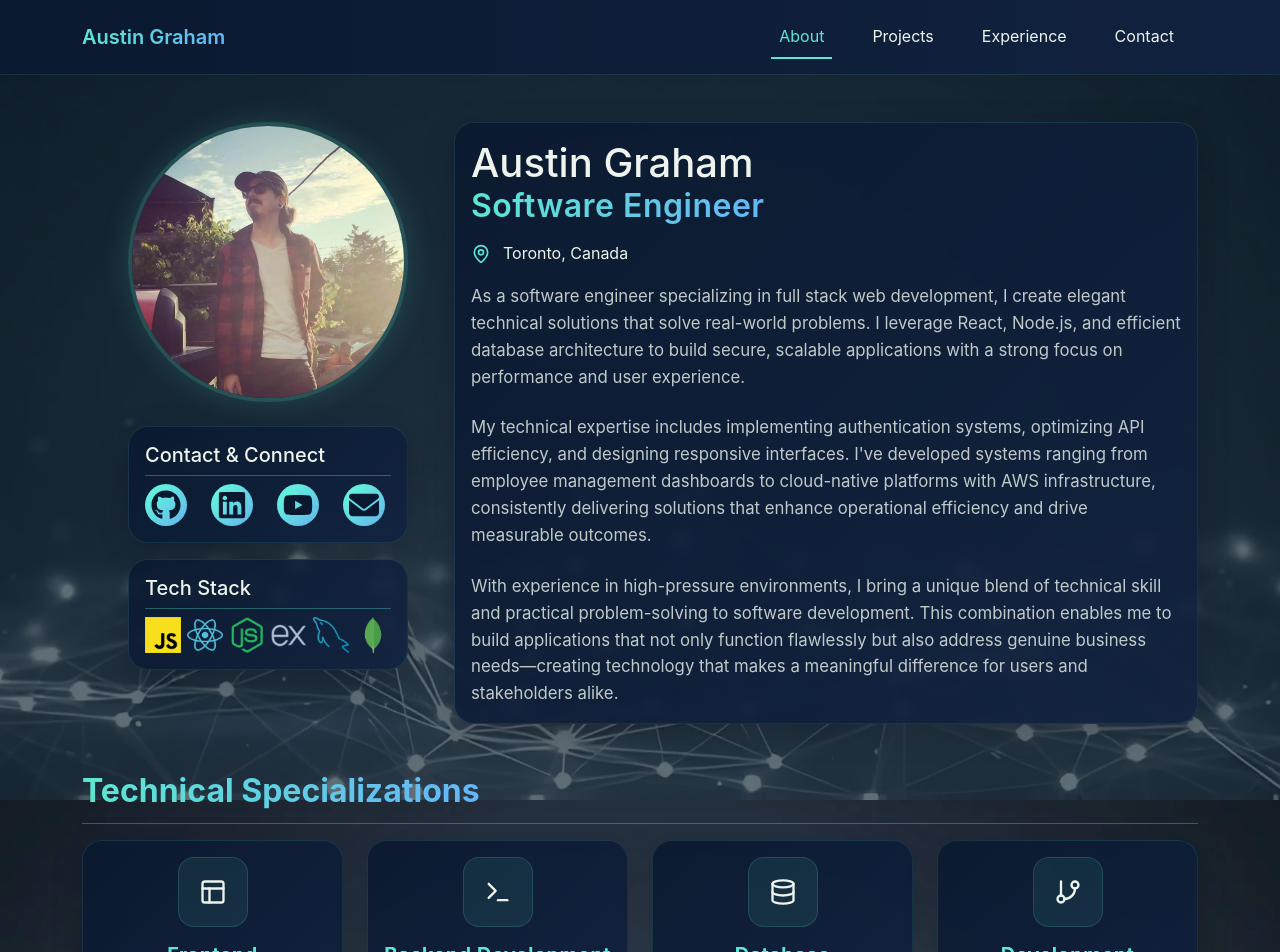
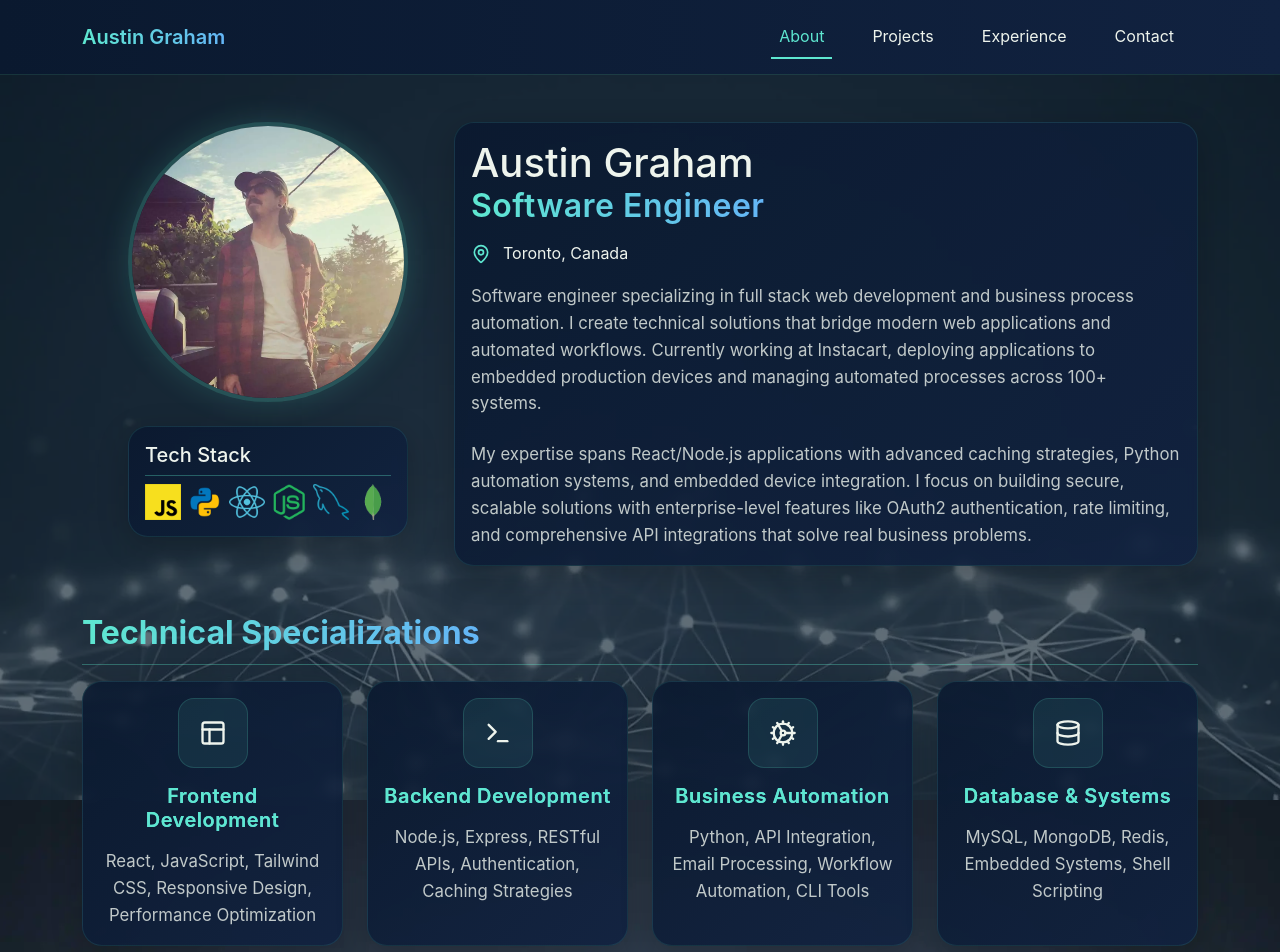
Before and after one commit to kyoriku/react-portfolio, a React (Vite) app: page / in a window 1280 px wide. Shown: the top 952 px of the page. Built offline with nearby package versions, Linux system fonts and the light colour scheme.

Commit message:
update about page

```diff
--- a/src/pages/About/components/Biography.jsx
+++ b/src/pages/About/components/Biography.jsx
@@ -29,13 +29,10 @@ export const Biography = ({ animations }) => (
       <section className="bio" aria-label="Biography">
         <div className="card-text">
           <BiographyText animations={animations}>
-            As a software engineer specializing in full stack web development, I create elegant technical solutions that solve real-world problems. I leverage React, Node.js, and efficient database architecture to build secure, scalable applications with a strong focus on performance and user experience.
-          </BiographyText>
-          <BiographyText animations={animations}>
-            My technical expertise includes implementing authentication systems, optimizing API efficiency, and designing responsive interfaces. I've developed systems ranging from employee management dashboards to cloud-native platforms with AWS infrastructure, consistently delivering solutions that enhance operational efficiency and drive measurable outcomes.
+            Software engineer specializing in full stack web development and business process automation. I create technical solutions that bridge modern web applications and automated workflows. Currently working at Instacart, deploying applications to embedded production devices and managing automated processes across 100+ systems.
           </BiographyText>
           <BiographyText animations={animations} className="mb-0">
-            With experience in high-pressure environments, I bring a unique blend of technical skill and practical problem-solving to software development. This combination enables me to build applications that not only function flawlessly but also address genuine business needs—creating technology that makes a meaningful difference for users and stakeholders alike.
+            My expertise spans React/Node.js applications with advanced caching strategies, Python automation systems, and embedded device integration. I focus on building secure, scalable solutions with enterprise-level features like OAuth2 authentication, rate limiting, and comprehensive API integrations that solve real business problems.
           </BiographyText>
         </div>
       </section>
--- a/src/pages/About/components/ProfileImage.jsx
+++ b/src/pages/About/components/ProfileImage.jsx
@@ -28,11 +28,11 @@ export const ProfileImage = ({ animations }) => (
       </motion.figure>
 
       <div className="text-center tablet-sizes">
-        <div className="profile-social mb-3">
+        {/* <div className="profile-social mb-3">
           <h3 className="h5 text-start">Contact & Connect</h3>
           <hr className="skill-divider mt-0 mb-2" aria-hidden="true" />
           <SocialLinks animations={animations} />
-        </div>
+        </div> */}
 
         <div className="technical-stack-section mt-3 d-none d-lg-block">
           <h3 className="h5 text-start">Tech Stack</h3>
--- a/src/pages/About/constants/index.js
+++ b/src/pages/About/constants/index.js
@@ -1,14 +1,14 @@
-import { Terminal, Database, Layout, GitBranch } from 'lucide-react';
+import { Terminal, Database, Layout, GitBranch, Cog } from 'lucide-react';
 import { faGithub, faLinkedin, faYoutube } from '@fortawesome/free-brands-svg-icons';
 import { faEnvelope } from '@fortawesome/free-solid-svg-icons';
 
 export const techStack = [
   'JavaScript',
+  'Python',
   'React',
   'Node.js',
-  'Express',
   'MySQL',
-  'MongoDB'
+  'MongoDB',
 ];
 
 export const socialLinks = [
@@ -22,11 +22,11 @@ export const socialLinks = [
     icon: faLinkedin,
     label: "Connect with me on LinkedIn"
   },
-  {
-    href: "https://www.youtube.com/@arcaneviva",
-    icon: faYoutube,
-    label: "Subscribe to my YouTube channel"
-  },
+  // {
+  //   href: "https://www.youtube.com/@arcaneviva",
+  //   icon: faYoutube,
+  //   label: "Subscribe to my YouTube channel"
+  // },
   {
     href: "mailto:hello@austingraham.ca",
     icon: faEnvelope,
@@ -37,22 +37,22 @@ export const socialLinks = [
 export const expertiseData = [
   {
     title: "Frontend Development",
-    description: "React, JavaScript, Responsive Design, UI/UX Best Practices",
+    description: "React, JavaScript, Tailwind CSS, Responsive Design, Performance Optimization",
     icon: Layout,
   },
   {
     title: "Backend Development",
-    description: "Node.js, Express, RESTful APIs, Authentication Systems",
+    description: "Node.js, Express, RESTful APIs, Authentication, Caching Strategies",
     icon: Terminal,
   },
   {
-    title: "Database Management",
-    description: "MySQL, MongoDB, Redis, Efficient Data Modeling",
-    icon: Database,
+    title: "Business Automation",
+    description: "Python, API Integration, Email Processing, Workflow Automation, CLI Tools",
+    icon: Cog,
   },
   {
-    title: "Development Practices",
-    description: "Agile Methodologies, Version Control, CI/CD, Code Review",
-    icon: GitBranch,
+    title: "Database & Systems",
+    description: "MySQL, MongoDB, Redis, Embedded Systems, Shell Scripting",
+    icon: Database,
   }
 ];
```
